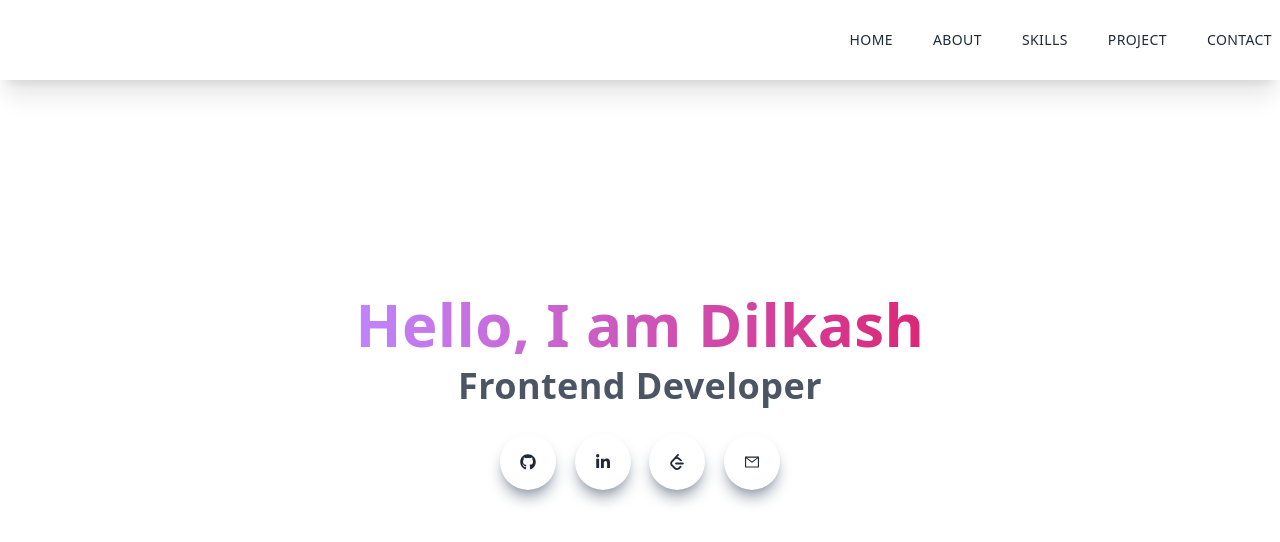
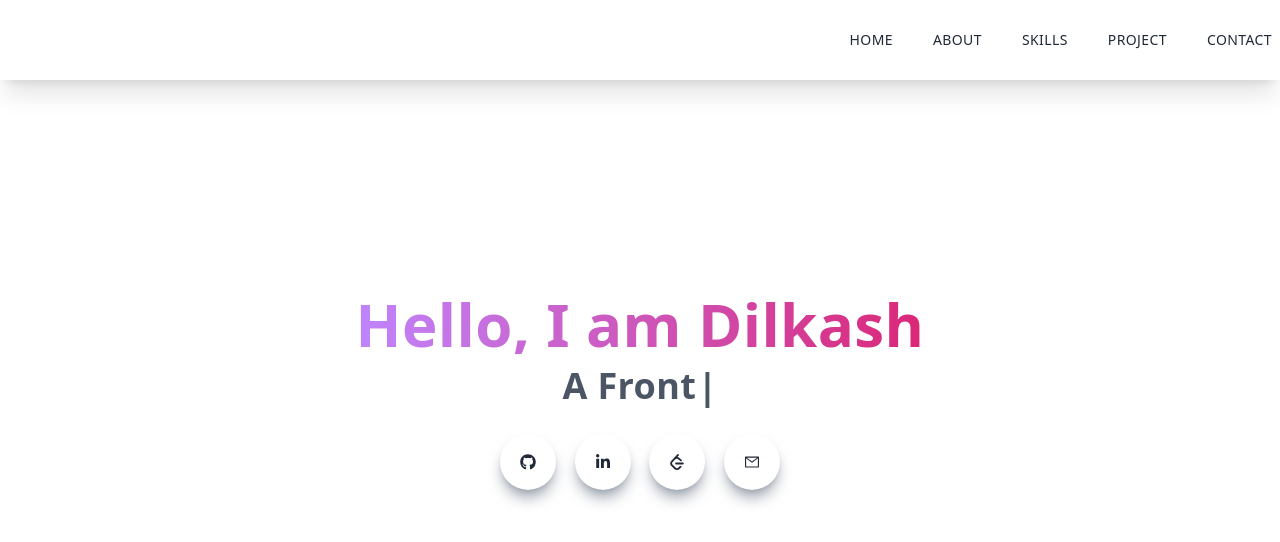
Before and after one commit to Dilkashpeshimam18/personal-portfolio-nextjs, a Next.js app: page / in a window 1280 px wide. Shown: the top 542 px of the page. Built offline with nearby package versions, Linux system fonts and the light colour scheme.

Commit message:
added typewriter animation in hero section

```diff
--- a/components/Hero/Hero.js
+++ b/components/Hero/Hero.js
@@ -1,15 +1,40 @@
 import React from 'react'
-import { AiOutlineMenu, AiOutlineClose, AiOutlineMail } from 'react-icons/ai'
+import { AiOutlineMail } from 'react-icons/ai'
 import { FaLinkedinIn, FaGithub } from 'react-icons/fa'
-import { BsFillPersonLinesFill } from 'react-icons/bs'
 import { SiLeetcode } from 'react-icons/si'
+import Typewriter from "typewriter-effect";
+
 const Hero = () => {
     return (
         <div className='w-full h-screen text-center'>
             <div className='flex justify-center items-center p-3 max-w-[1240px] w-full h-full mx-auto'>
                 <div>
                     <h1 className='  font-extrabold text-transparent text-6xl  bg-clip-text bg-gradient-to-r from-purple-400 to-pink-600'>Hello, I am Dilkash</h1>
-                    <h2 className='text-gray-600  py-3'>Frontend Developer</h2>
+                    <h2 className='text-gray-600  py-3'>
+                        <Typewriter
+                            options={{
+                                autoStart: true,
+                                loop: true,
+                            }}
+                            onInit={(typewriter) => {
+
+                                typewriter
+
+                                    .typeString("A Frontend Developer")
+
+                                    .pauseFor(1000)
+                                    .deleteAll()
+                                    .typeString("I love to code.")
+                                    .pauseFor(1000)
+                                    .deleteAll()
+                                    .typeString("I love to learn new technologies.")
+
+                                    .start();
+                            }}
+                        />
+                    </h2>
+
+                    {/* <h2 className='text-gray-600  py-3'>Frontend Developer</h2> */}
                     <div className='flex justify-between items-center m-auto max-w-[280px] py-4'>
 
                         <div className='rounded-full shadow-lg shadow-gray-400 p-5 cursor-pointer hover:scale-110 ease-in duration-300'>
--- a/components/Navbar/Navbar.js
+++ b/components/Navbar/Navbar.js
@@ -2,7 +2,6 @@ import React, { useState } from 'react'
 import Link from 'next/link'
 import { AiOutlineMenu, AiOutlineClose, AiOutlineMail } from 'react-icons/ai'
 import { FaLinkedinIn, FaGithub } from 'react-icons/fa'
-import { BsFillPersonLinesFill } from 'react-icons/bs'
 import { SiLeetcode } from 'react-icons/si'
 
 const Navbar = () => {
@@ -90,7 +89,7 @@ const Navbar = () => {
                             </Link>
                         </ul>
                         <div className='pt-40'>
-                            <p className='uppercase tracking-widest text-[#5651e5]'>
+                            <p className='uppercase tracking-widest font-bold-200 text-transparent bg-clip-text bg-gradient-to-r from-purple-400 to-pink-600'>
                                 Let&#39;s Connect
                             </p>
                             <div className='flex items-center justify-between my-5 w-full sm:w-[80%]'>
--- a/package.json
+++ b/package.json
@@ -15,7 +15,9 @@
     "next": "13.1.5",
     "react": "18.2.0",
     "react-dom": "18.2.0",
-    "react-icons": "^4.7.1"
+    "react-icons": "^4.7.1",
+    "react-typed": "^1.2.0",
+    "typewriter-effect": "^2.19.0"
   },
   "devDependencies": {
     "autoprefixer": "^10.4.13",
```
Also changed, not shown: 1 other file (tests, documents, lock files or other folders).
